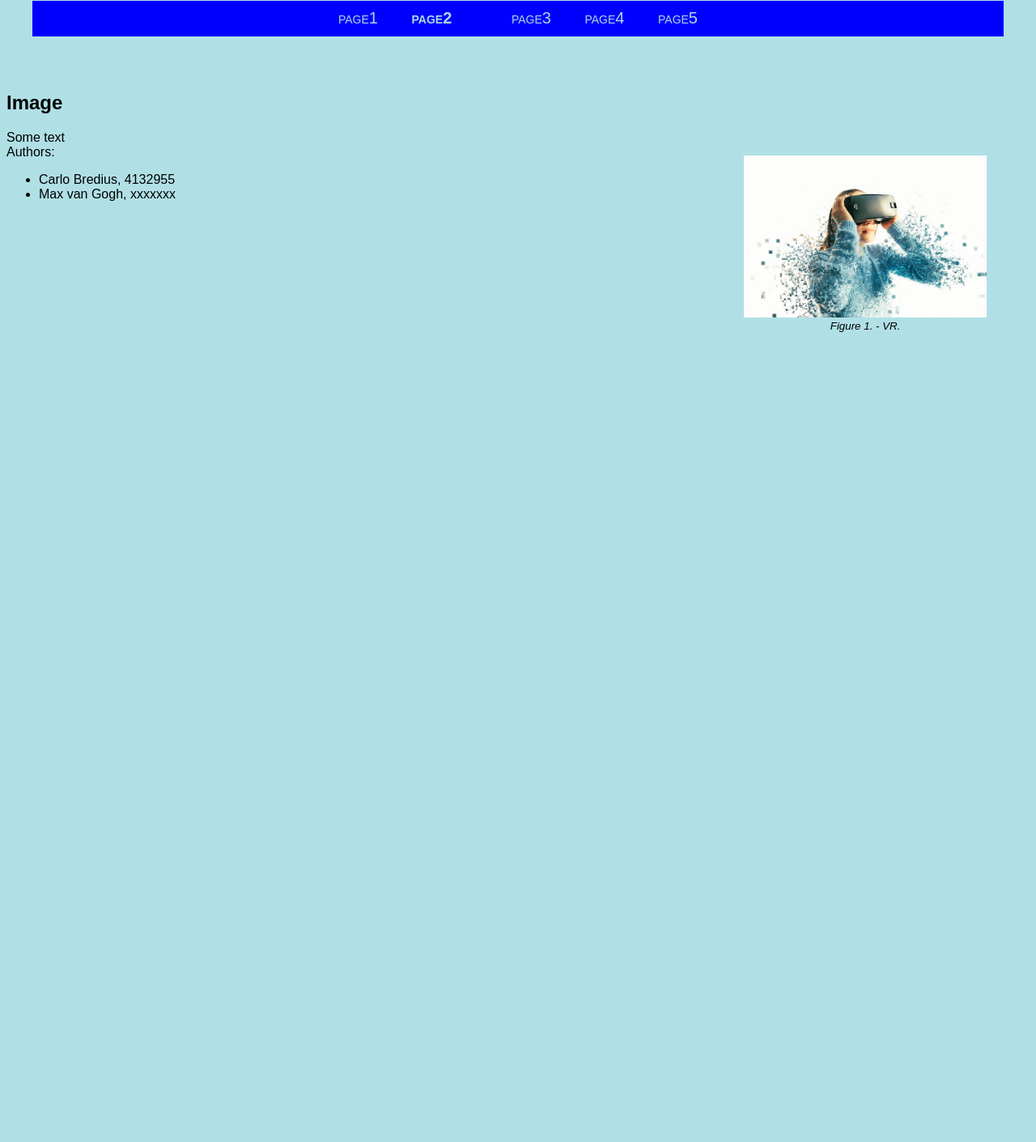
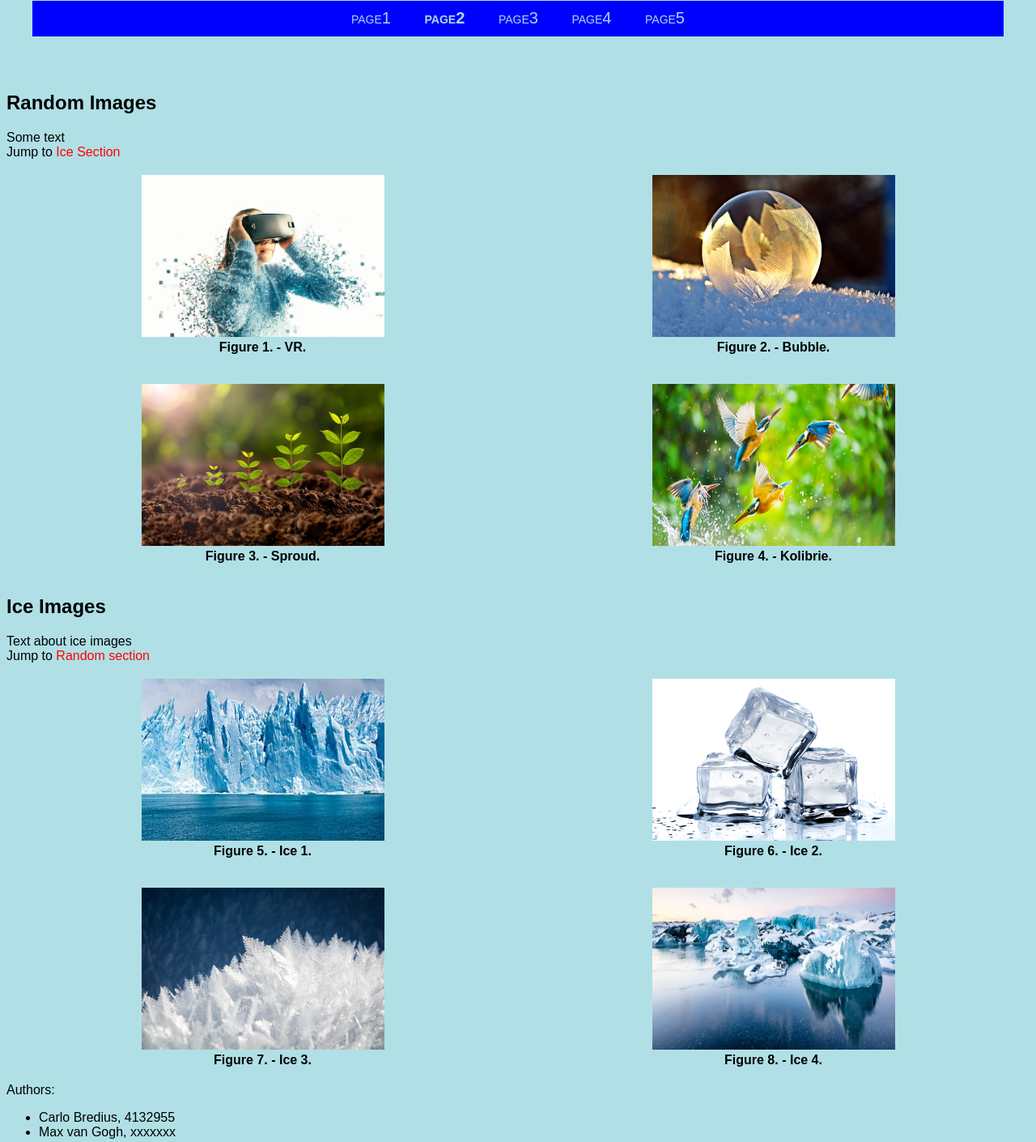
Before and after one commit to CarloBredius/WebTech, a plain HTML site: page Prac1/page2.html in a window 1280 px wide. Shown: the part 162-1572 px from the top of the page at 81% size. Before the commit the page ends 800 px from the top, so only its background shows below. Drawn offline with Linux system fonts and the light colour scheme.

Commit message:
Jump to external site, jump internally, prettier links
and some basic images to jump to and from

```diff
--- a/Prac1/StyleSheet.css
+++ b/Prac1/StyleSheet.css
@@ -3,7 +3,27 @@ body {
     background-color: powderblue;
 }
 
-figure {
+a {
+    color: red;
+    text-decoration: none;
+}
+
+a:visited {
+    color: blue;
+    text-decoration: none;
+}
+
+a:hover {
+    color: green;
+    text-decoration: none;
+}
+
+a:active {
+    color: yellow;
+    text-decoration: none;
+}
+
+figureLeft {
     float: right;
     width: 30%;
     text-align: center;
--- a/Prac1/page2.html
+++ b/Prac1/page2.html
@@ -13,23 +13,94 @@
         </header>
         <nav>
             <ul class="menu">
-                <li><a href="index.html">page1</b></a> </li>
-                <li><a href="page2.html"><b>page2</b> </li>
+                <li><a href="index.html">page1</a> </li>
+                <li><a href="page2.html"><b>page2</b></a> </li>
                 <li><a href="page3.html">page3</a> </li>
                 <li><a href="page4.html">page4</a> </li>
                 <li><a href="page5.html">page5</a> </li>
             </ul>
         </nav>
     </div>
+    <section>
+        <A NAME="randomSection"></A>
+            <h1>Random Images</h1>
+            Some text <br />
+            Jump to <A HREF="#iceSection">Ice Section</A>
+            <table style="width:100%">
+                <tr>
+                    <th>
+                        <figure>
+                            <img src="Media/VR.jpg"
+                                 alt="VR" width="300" height="200" />
+                            <figcaption>Figure 1. - VR.</figcaption>
+                        </figure>
+                    </th>
+                    <th>
+                        <figure>
+                            <img src="Media/Bubble.jpg"
+                                 alt="Bubble" width="300" height="200" />
+                            <figcaption>Figure 2. - Bubble.</figcaption>
+                        </figure>
+                    </th>
+                </tr>
+                <tr>
+                    <th>
+                        <figure>
+                            <img src="Media/Sproud.jpg"
+                                 alt="Sproud" width="300" height="200" />
+                            <figcaption>Figure 3. - Sproud.</figcaption>
+                        </figure>
+                    </th>
+                    <th>
+                        <figure>
+                            <img src="Media/Kolibrie.jpg"
+                                 alt="Kolibrie" width="300" height="200" />
+                            <figcaption>Figure 4. - Kolibrie.</figcaption>
+                        </figure>
+                    </th>
+                </tr>
+            </table>
+</section>
 
     <section>
-        <h1>Image</h1>
-        Some text <br />
-        <figure>
-            <img src="Media/VR.jpg"
-                 alt="An example image" width="300" height="200" />
-            <figcaption>Figure 1. - VR.</figcaption>
-        </figure>
+        <A NAME="iceSection"><!-- Could give a name but they will look like clickable links, which they are not --></A>
+            <h1>Ice Images</h1>
+        Text about ice images<br />
+        Jump to <A HREF="#randomSection">Random section</A>
+        <table style="width:100%">
+            <tr>
+                <th>
+                    <figure>
+                        <img src="Media/Ice1.jpg"
+                             alt="Ice1" width="300" height="200" />
+                        <figcaption>Figure 5. - Ice 1.</figcaption>
+                    </figure>
+                </th>
+                <th>
+                    <figure>
+                        <img src="Media/Ice2.jpg"
+                             alt="Ice2" width="300" height="200" />
+                        <figcaption>Figure 6. - Ice 2.</figcaption>
+                    </figure>
+                </th>
+            </tr>
+            <tr>
+                <th>
+                    <figure>
+                        <img src="Media/Ice3.jpg"
+                             alt="Ice3" width="300" height="200" />
+                        <figcaption>Figure 7. - Ice 3.</figcaption>
+                    </figure>
+                </th>
+                <th>
+                    <figure>
+                        <img src="Media/Ice4.jpg"
+                             alt="Ice4" width="300" height="200" />
+                        <figcaption>Figure 8. - Ice 4.</figcaption>
+                    </figure>
+                </th>
+            </tr>
+        </table>
     </section>
 
     <footer>
```
Also changed, not shown: Prac1/index.html (+1 -0 lines), Prac1/Media/Bubble.jpg (added), Prac1/Media/Ice1.jpg (added), Prac1/Media/Ice2.jpg (added), Prac1/Media/Ice3.jpg (added), Prac1/Media/Ice4.jpg (added), Prac1/Media/Kolibrie.jpg (added), Prac1/Media/Sproud.jpg (added).
